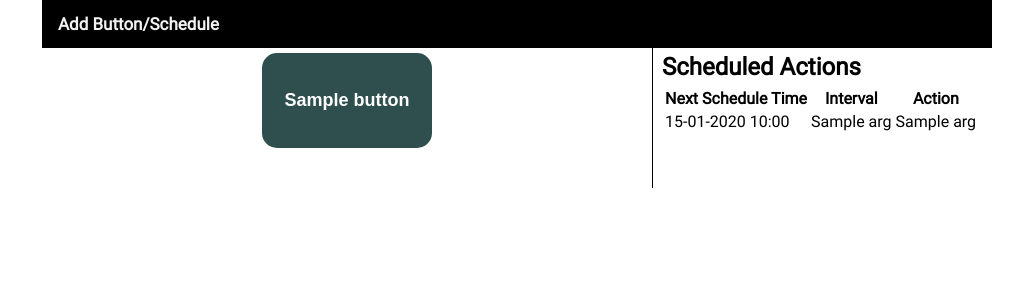
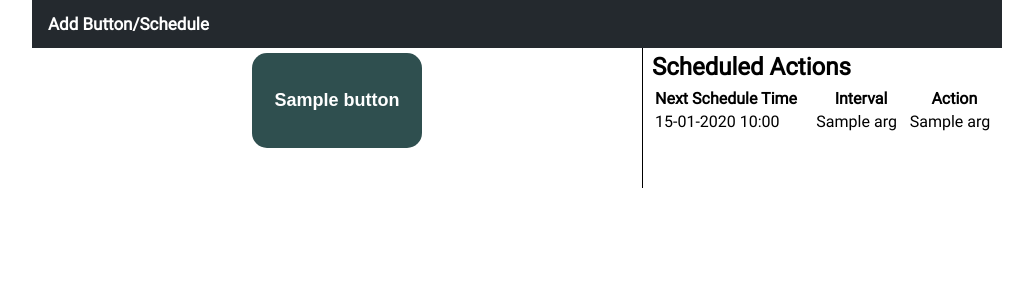
Before and after one commit to arrancorbett/vmix-custom-controller, a Flask app: template templates/index.html in a window 1280 px wide. Shown: the top 300 px of the page, without its empty margins (123-1156 px from the left). Run offline with Flask 2, Linux system fonts and the light colour scheme; the template is opened without the code that fills it: most values are stand-ins (such as "Sample title", 1, 10 or a date in 2020).

Commit message:
Update missing requirement and change some css

```diff
--- a/requirements.txt
+++ b/requirements.txt
@@ -7,3 +7,4 @@ gevent-socketio==0.3.6
 gevent-websocket==0.10.1
 gevent==1.3.7
 eventlet==0.24.1
+requests==2.21.0
--- a/static/master.css
+++ b/static/master.css
@@ -18,7 +18,7 @@ body {
 }
 
 .container {
-    width: 950px;
+    width: 970px;
     margin: 0 auto;
 }
 
@@ -43,13 +43,13 @@ input {
 
 /* Navigaction bar */
 .topnav {
-    background-color: black;
+    background-color: #24292e;
     overflow: hidden;
 }
 
 #topnav a {
     float: left;
-    color: #f2f2f2;
+    color: white;
     text-align: center;
     padding: 14px 16px;
     text-decoration: none;
@@ -59,12 +59,10 @@ input {
 
 #topnav a:hover {
     background-color: darkslategray;
-    color: black;
 }
 
 #topnav a.active {
     background-color: darkslategray;
-    color: white;
 }
 
 /* Add Command Modal */
@@ -126,9 +124,18 @@ input {
 /* Schedule panel */
 .schedule-container {
     float: right;
-    width: 330px;
+    width: 350px;
     padding-left: 5px;
     padding-top: 5px;
+}
+
+#schedule-table {
+table-layout: auto;
+  width: 100%;
+}
+
+#schedule-table th {
+font-weight: bold;
 }
 
 /* Button matrix */
--- a/templates/index.html
+++ b/templates/index.html
@@ -62,11 +62,11 @@
             <div class="schedule-container">
                 <h2>Scheduled Actions</h2>
                 <table id="schedule-table">
-                    <thead class="thead-dark">
+                    <thead>
                         <tr>
-                            <th scope="col">Next Schedule Time</th>
-                            <th scope="col">Interval</th>
-                            <th scope="col">Action</th>
+                            <th scope="col" style="text-align:left;">Next Schedule Time</th>
+                            <th scope="col" style="text-align:centre;">Interval</th>
+                            <th scope="col" style="text-align:Centre;">Action</th>
                         </tr>
                     </thead>
                     <tbody>
```
